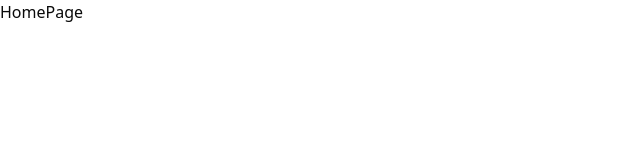
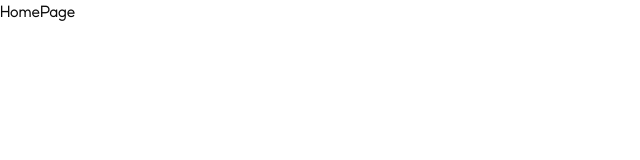
Before and after one commit to minh261002/Shopee.vn, a Next.js app: page / in a window 1280 px wide. Shown: the top 160 px of the page, without its empty margins (0-640 px from the left). Built offline with nearby package versions, Linux system fonts and the light colour scheme.

Commit message:
Refactor global styles by removing the dark variant and enhancing CSS variables for improved theming. Introduce utility classes for font families and weights, and ensure consistent font usage across the application.

```diff
--- a/app/globals.css
+++ b/app/globals.css
@@ -1,7 +1,5 @@
 @import "tailwindcss";
 @import "tw-animate-css";
-
-@custom-variant dark (&:is(.dark *));
 
 /* Shopee Display Font Family */
 @font-face {
@@ -61,114 +59,110 @@
   font-display: swap;
 }
 
+:root {
+  --font-shopee-display: 'Shopee Display', -apple-system, BlinkMacSystemFont, 'Segoe UI', Roboto, 'Helvetica Neue', Arial, sans-serif;
+  --font-shopee-text: 'Shopee Text', -apple-system, BlinkMacSystemFont, 'Segoe UI', Roboto, 'Helvetica Neue', Arial, sans-serif;
+  --background: oklch(1 0 0);
+  --foreground: oklch(0.1450 0 0);
+  --card: oklch(1 0 0);
+  --card-foreground: oklch(0.1450 0 0);
+  --popover: oklch(1 0 0);
+  --popover-foreground: oklch(0.1450 0 0);
+  --primary: oklch(0.6417 0.2027 33.1367);
+  --primary-foreground: oklch(0.9850 0 0);
+  --secondary: oklch(0.9481 0.0215 31.7808);
+  --secondary-foreground: #b5341f	;
+  --muted: oklch(0.9700 0 0);
+  --muted-foreground: oklch(0.5560 0 0);
+  --accent: oklch(0.9297 0.0480 65.1529);
+  --accent-foreground: oklch(0.3545 0.0729 40.6239);
+  --destructive: oklch(0.5770 0.2450 27.3250);
+  --destructive-foreground: oklch(1 0 0);
+  --border: oklch(0.9220 0 0);
+  --input: oklch(0.9220 0 0);
+  --ring: oklch(0.6417 0.2027 33.1367);
+  --chart-1: oklch(0.8100 0.1000 252);
+  --chart-2: oklch(0.6200 0.1900 260);
+  --chart-3: oklch(0.5500 0.2200 263);
+  --chart-4: oklch(0.4900 0.2200 264);
+  --chart-5: oklch(0.4200 0.1800 266);
+  --sidebar: oklch(0.9750 0.1200 30);
+  --sidebar-foreground: oklch(0.3500 0.1700 30);
+  --sidebar-primary: oklch(0.5500 0.2300 30);
+  --sidebar-primary-foreground: oklch(0.9800 0 0);
+  --sidebar-accent: oklch(0.9700 0.1000 30);
+  --sidebar-accent-foreground: oklch(0.3500 0.1700 30);
+  --sidebar-border: oklch(0.9000 0.0200 30);
+  --sidebar-ring: oklch(0.7000 0.1000 30);
+  --font-sans: ui-sans-serif, system-ui, -apple-system, BlinkMacSystemFont, 'Segoe UI', Roboto, 'Helvetica Neue', Arial, 'Noto Sans', sans-serif, 'Apple Color Emoji', 'Segoe UI Emoji', 'Segoe UI Symbol', 'Noto Color Emoji';
+  --font-serif: ui-serif, Georgia, Cambria, "Times New Roman", Times, serif;
+  --font-mono: ui-monospace, SFMono-Regular, Menlo, Monaco, Consolas, "Liberation Mono", "Courier New", monospace;
+  --radius: 0.425rem;
+  --shadow-2xs: 0 1px 3px 0px hsl(0 0% 0% / 0.05);
+  --shadow-xs: 0 1px 3px 0px hsl(0 0% 0% / 0.05);
+  --shadow-sm: 0 1px 3px 0px hsl(0 0% 0% / 0.10), 0 1px 2px -1px hsl(0 0% 0% / 0.10);
+  --shadow: 0 1px 3px 0px hsl(0 0% 0% / 0.10), 0 1px 2px -1px hsl(0 0% 0% / 0.10);
+  --shadow-md: 0 1px 3px 0px hsl(0 0% 0% / 0.10), 0 2px 4px -1px hsl(0 0% 0% / 0.10);
+  --shadow-lg: 0 1px 3px 0px hsl(0 0% 0% / 0.10), 0 4px 6px -1px hsl(0 0% 0% / 0.10);
+  --shadow-xl: 0 1px 3px 0px hsl(0 0% 0% / 0.10), 0 8px 10px -1px hsl(0 0% 0% / 0.10);
+  --shadow-2xl: 0 1px 3px 0px hsl(0 0% 0% / 0.25);
+  --tracking-normal: 0em;
+  --spacing: 0.25rem;
+}
+
 @theme inline {
   --color-background: var(--background);
   --color-foreground: var(--foreground);
-  --font-sans: var(--font-geist-sans);
-  --font-mono: var(--font-geist-mono);
+  --color-card: var(--card);
+  --color-card-foreground: var(--card-foreground);
+  --color-popover: var(--popover);
+  --color-popover-foreground: var(--popover-foreground);
+  --color-primary: var(--primary);
+  --color-primary-foreground: var(--primary-foreground);
+  --color-secondary: var(--secondary);
+  --color-secondary-foreground: var(--secondary-foreground);
+  --color-muted: var(--muted);
+  --color-muted-foreground: var(--muted-foreground);
+  --color-accent: var(--accent);
+  --color-accent-foreground: var(--accent-foreground);
+  --color-destructive: var(--destructive);
+  --color-destructive-foreground: var(--destructive-foreground);
+  --color-border: var(--border);
+  --color-input: var(--input);
+  --color-ring: var(--ring);
+  --color-chart-1: var(--chart-1);
+  --color-chart-2: var(--chart-2);
+  --color-chart-3: var(--chart-3);
+  --color-chart-4: var(--chart-4);
+  --color-chart-5: var(--chart-5);
+  --color-sidebar: var(--sidebar);
+  --color-sidebar-foreground: var(--sidebar-foreground);
+  --color-sidebar-primary: var(--sidebar-primary);
+  --color-sidebar-primary-foreground: var(--sidebar-primary-foreground);
+  --color-sidebar-accent: var(--sidebar-accent);
+  --color-sidebar-accent-foreground: var(--sidebar-accent-foreground);
+  --color-sidebar-border: var(--sidebar-border);
   --color-sidebar-ring: var(--sidebar-ring);
-  --color-sidebar-border: var(--sidebar-border);
-  --color-sidebar-accent-foreground: var(--sidebar-accent-foreground);
-  --color-sidebar-accent: var(--sidebar-accent);
-  --color-sidebar-primary-foreground: var(--sidebar-primary-foreground);
-  --color-sidebar-primary: var(--sidebar-primary);
-  --color-sidebar-foreground: var(--sidebar-foreground);
-  --color-sidebar: var(--sidebar);
-  --color-chart-5: var(--chart-5);
-  --color-chart-4: var(--chart-4);
-  --color-chart-3: var(--chart-3);
-  --color-chart-2: var(--chart-2);
-  --color-chart-1: var(--chart-1);
-  --color-ring: var(--ring);
-  --color-input: var(--input);
-  --color-border: var(--border);
-  --color-destructive: var(--destructive);
-  --color-accent-foreground: var(--accent-foreground);
-  --color-accent: var(--accent);
-  --color-muted-foreground: var(--muted-foreground);
-  --color-muted: var(--muted);
-  --color-secondary-foreground: var(--secondary-foreground);
-  --color-secondary: var(--secondary);
-  --color-primary-foreground: var(--primary-foreground);
-  --color-primary: var(--primary);
-  --color-popover-foreground: var(--popover-foreground);
-  --color-popover: var(--popover);
-  --color-card-foreground: var(--card-foreground);
-  --color-card: var(--card);
+
+  --font-sans: var(--font-sans);
+  --font-mono: var(--font-mono);
+  --font-serif: var(--font-serif);
+
   --radius-sm: calc(var(--radius) - 4px);
   --radius-md: calc(var(--radius) - 2px);
   --radius-lg: var(--radius);
   --radius-xl: calc(var(--radius) + 4px);
+
+  --shadow-2xs: var(--shadow-2xs);
+  --shadow-xs: var(--shadow-xs);
+  --shadow-sm: var(--shadow-sm);
+  --shadow: var(--shadow);
+  --shadow-md: var(--shadow-md);
+  --shadow-lg: var(--shadow-lg);
+  --shadow-xl: var(--shadow-xl);
+  --shadow-2xl: var(--shadow-2xl);
 }
 
-:root {
-  --radius: 0.625rem;
-  --background: oklch(1 0 0);
-  --foreground: oklch(0.145 0 0);
-  --card: oklch(1 0 0);
-  --card-foreground: oklch(0.145 0 0);
-  --popover: oklch(1 0 0);
-  --popover-foreground: oklch(0.145 0 0);
-  --primary: oklch(0.205 0 0);
-  --primary-foreground: oklch(0.985 0 0);
-  --secondary: oklch(0.97 0 0);
-  --secondary-foreground: oklch(0.205 0 0);
-  --muted: oklch(0.97 0 0);
-  --muted-foreground: oklch(0.556 0 0);
-  --accent: oklch(0.97 0 0);
-  --accent-foreground: oklch(0.205 0 0);
-  --destructive: oklch(0.577 0.245 27.325);
-  --border: oklch(0.922 0 0);
-  --input: oklch(0.922 0 0);
-  --ring: oklch(0.708 0 0);
-  --chart-1: oklch(0.646 0.222 41.116);
-  --chart-2: oklch(0.6 0.118 184.704);
-  --chart-3: oklch(0.398 0.07 227.392);
-  --chart-4: oklch(0.828 0.189 84.429);
-  --chart-5: oklch(0.769 0.188 70.08);
-  --sidebar: oklch(0.985 0 0);
-  --sidebar-foreground: oklch(0.145 0 0);
-  --sidebar-primary: oklch(0.205 0 0);
-  --sidebar-primary-foreground: oklch(0.985 0 0);
-  --sidebar-accent: oklch(0.97 0 0);
-  --sidebar-accent-foreground: oklch(0.205 0 0);
-  --sidebar-border: oklch(0.922 0 0);
-  --sidebar-ring: oklch(0.708 0 0);
-}
-
-.dark {
-  --background: oklch(0.145 0 0);
-  --foreground: oklch(0.985 0 0);
-  --card: oklch(0.205 0 0);
-  --card-foreground: oklch(0.985 0 0);
-  --popover: oklch(0.205 0 0);
-  --popover-foreground: oklch(0.985 0 0);
-  --primary: oklch(0.922 0 0);
-  --primary-foreground: oklch(0.205 0 0);
-  --secondary: oklch(0.269 0 0);
-  --secondary-foreground: oklch(0.985 0 0);
-  --muted: oklch(0.269 0 0);
-  --muted-foreground: oklch(0.708 0 0);
-  --accent: oklch(0.269 0 0);
-  --accent-foreground: oklch(0.985 0 0);
-  --destructive: oklch(0.704 0.191 22.216);
-  --border: oklch(1 0 0 / 10%);
-  --input: oklch(1 0 0 / 15%);
-  --ring: oklch(0.556 0 0);
-  --chart-1: oklch(0.488 0.243 264.376);
-  --chart-2: oklch(0.696 0.17 162.48);
-  --chart-3: oklch(0.769 0.188 70.08);
-  --chart-4: oklch(0.627 0.265 303.9);
-  --chart-5: oklch(0.645 0.246 16.439);
-  --sidebar: oklch(0.205 0 0);
-  --sidebar-foreground: oklch(0.985 0 0);
-  --sidebar-primary: oklch(0.488 0.243 264.376);
-  --sidebar-primary-foreground: oklch(0.985 0 0);
-  --sidebar-accent: oklch(0.269 0 0);
-  --sidebar-accent-foreground: oklch(0.985 0 0);
-  --sidebar-border: oklch(1 0 0 / 10%);
-  --sidebar-ring: oklch(0.556 0 0);
-}
 
 @layer base {
   * {
@@ -178,3 +172,41 @@
     @apply bg-background text-foreground;
   }
 }
+
+body {
+  font-family: var(--font-shopee-display);
+}
+
+/* Utility classes for different font families */
+.font-shopee-display {
+  font-family: var(--font-shopee-display);
+}
+
+.font-shopee-text {
+  font-family: var(--font-shopee-text);
+}
+
+/* Utility classes for different font weights */
+.font-light {
+  font-weight: 300;
+}
+
+.font-regular {
+  font-weight: 400;
+}
+
+.font-medium {
+  font-weight: 500;
+}
+
+.font-bold {
+  font-weight: 700;
+}
+
+.font-extrabold {
+  font-weight: 800;
+}
+
+.font-black {
+  font-weight: 900;
+}
```
